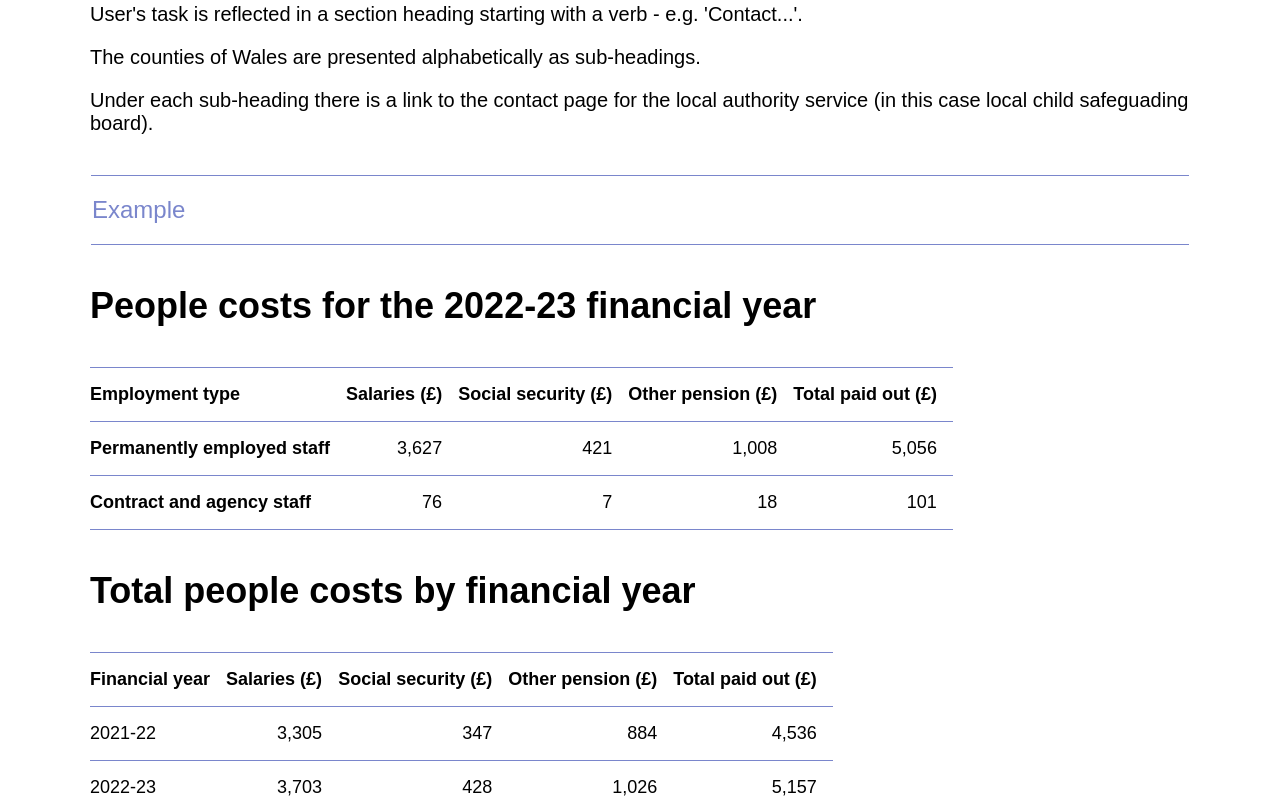
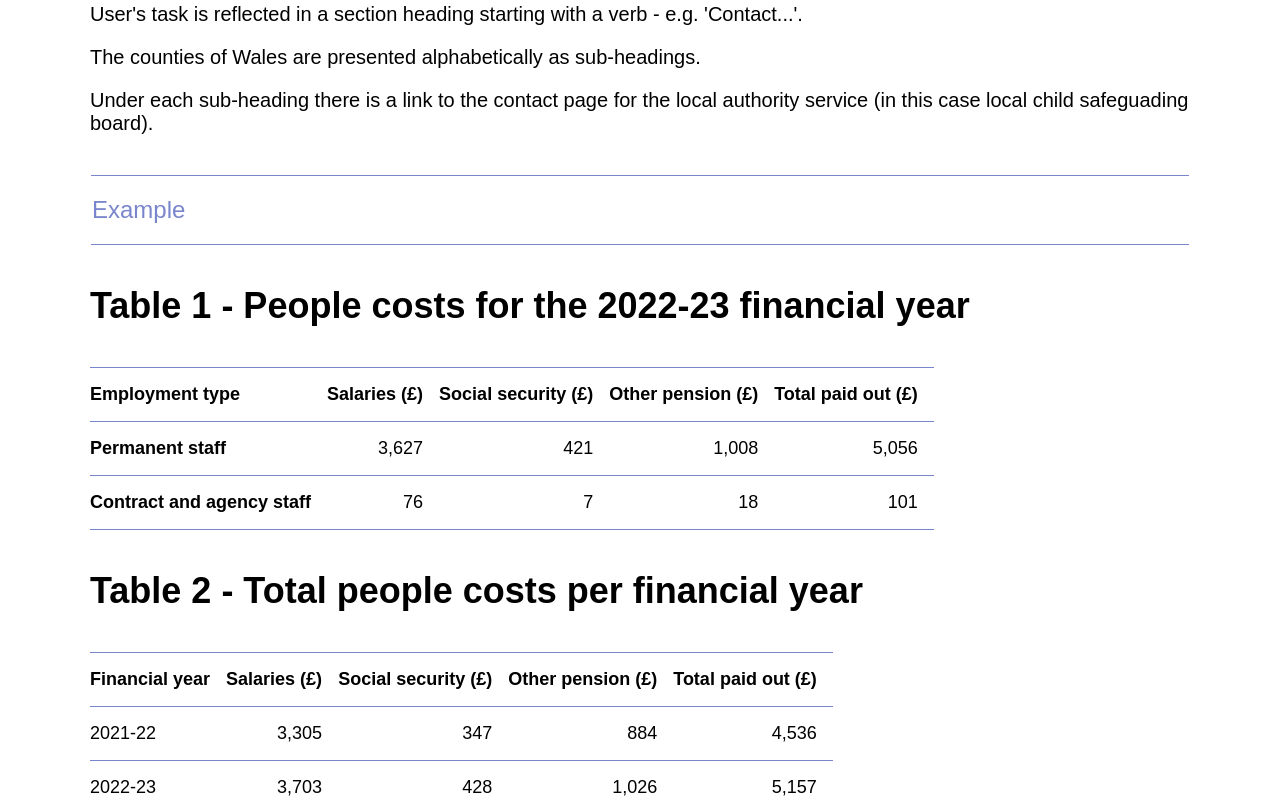
Before and after one commit to gov-wales/content-clinics, a plain HTML site: page tables-clinic/periodic-spend-tables.html in a window 1280 px wide. Shown: the part 468-1280 px from the top of the page. Drawn offline with Linux system fonts and the light colour scheme.

Commit message:
Added table numbers to titles

```diff
--- a/tables-clinic/periodic-spend-tables.html
+++ b/tables-clinic/periodic-spend-tables.html
@@ -68,7 +68,7 @@
 
             <p class="example-label">Example</p>
 
-            <h2>People costs for the 2022-23 financial year</h2>
+            <h2>Table 1 - People costs for the 2022-23 financial year</h2>
 
             <table>
 
@@ -80,7 +80,7 @@
                     <th style="text-align: right;">Total paid out (£)</th>
                 </tr>
                 <tr>
-                    <th>Permanently employed staff</th>
+                    <th>Permanent staff</th>
                     <td style="text-align: right;">3,627</td>
                     <td style="text-align: right;">421</td>
                     <td style="text-align: right;">1,008</td>
@@ -96,7 +96,7 @@
 
             </table>
 
-            <h2>Total people costs by financial year</h2>
+            <h2>Table 2 - Total people costs per financial year</h2>
 
             <table>
 
```
